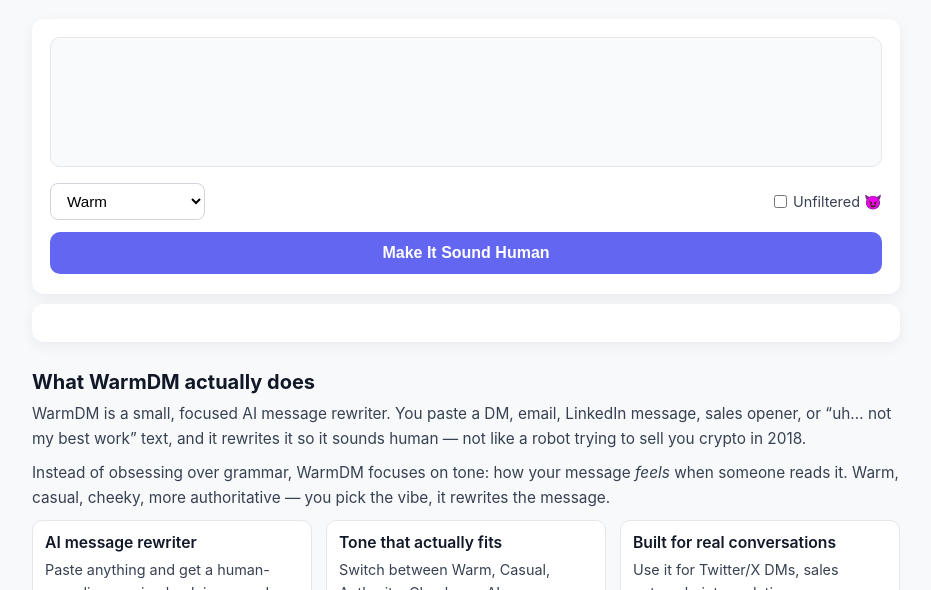
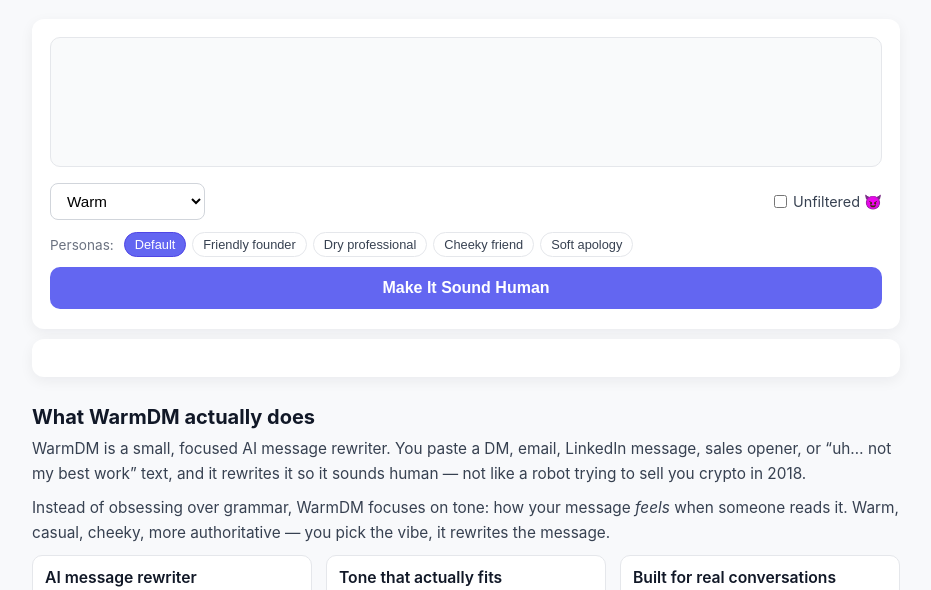
Before and after one commit to sogregory/warmdm, a website: page public/index.html in a window 1280 px wide. Shown: the part 135-725 px from the top of the page, without its empty margins (174-1105 px from the left). Drawn offline with Linux system fonts and the light colour scheme.

Commit message:
Add personas logic

```diff
--- a/public/index.html
+++ b/public/index.html
@@ -56,6 +56,16 @@
               Unfiltered 😈
             </label>
           </div>
+
+          <div class="persona-row">
+            <span class="persona-label">Personas:</span>
+              <button type="button" class="persona-btn active" data-persona="Default">Default</button>
+              <button type="button" class="persona-btn" data-persona="Friendly founder">Friendly founder</button>
+              <button type="button" class="persona-btn" data-persona="Dry professional">Dry professional</button>
+              <button type="button" class="persona-btn" data-persona="Cheeky friend">Cheeky friend</button>
+              <button type="button" class="persona-btn" data-persona="Soft apology">Soft apology</button>
+          </div>
+
 
           <button id="rewriteBtn" class="primary-btn">
             Make It Sound Human
--- a/public/script.js
+++ b/public/script.js
@@ -1,3 +1,26 @@
+// ===============================
+// PERSONA HANDLING
+// ===============================
+
+// Default selected persona
+let selectedPersona = "Default";
+
+// Connect persona buttons
+document.addEventListener("DOMContentLoaded", () => {
+  const personaButtons = document.querySelectorAll(".persona-btn");
+
+  personaButtons.forEach((btn) => {
+    btn.addEventListener("click", () => {
+      personaButtons.forEach((b) => b.classList.remove("active"));
+      btn.classList.add("active");
+      selectedPersona = btn.dataset.persona || "Default";
+    });
+  });
+});
+
+// ===============================
+// REWRITE BUTTON HANDLER
+// ===============================
 document.getElementById("rewriteBtn").addEventListener("click", async () => {
   const msg = document.getElementById("inputMessage").value.trim();
   const tone = document.getElementById("toneSelect").value;
@@ -17,7 +40,12 @@
     const response = await fetch("/api/rewrite", {
       method: "POST",
       headers: { "Content-Type": "application/json" },
-      body: JSON.stringify({ message: msg, tone, mode }),
+      body: JSON.stringify({
+        message: msg,
+        tone,
+        mode,
+        persona: selectedPersona, // ← NEW!
+      }),
     });
 
     const data = await response.json();
--- a/public/style.css
+++ b/public/style.css
@@ -115,6 +115,37 @@
   cursor: pointer;
   gap: 6px;
   color: #374151;
+}
+
+.persona-row {
+  display: flex;
+  flex-wrap: wrap;
+  align-items: center;
+  gap: 6px;
+  margin-bottom: 10px;
+  margin-top: 2px;
+}
+
+.persona-label {
+  font-size: 0.85rem;
+  color: #6b7280;
+  margin-right: 4px;
+}
+
+.persona-btn {
+  border: 1px solid #e5e7eb;
+  background: #ffffff;
+  border-radius: 999px;
+  padding: 4px 10px;
+  font-size: 0.8rem;
+  cursor: pointer;
+  color: #374151;
+}
+
+.persona-btn.active {
+  background: #6366f1;
+  color: #ffffff;
+  border-color: #4f46e5;
 }
 
 /* Button */
```
